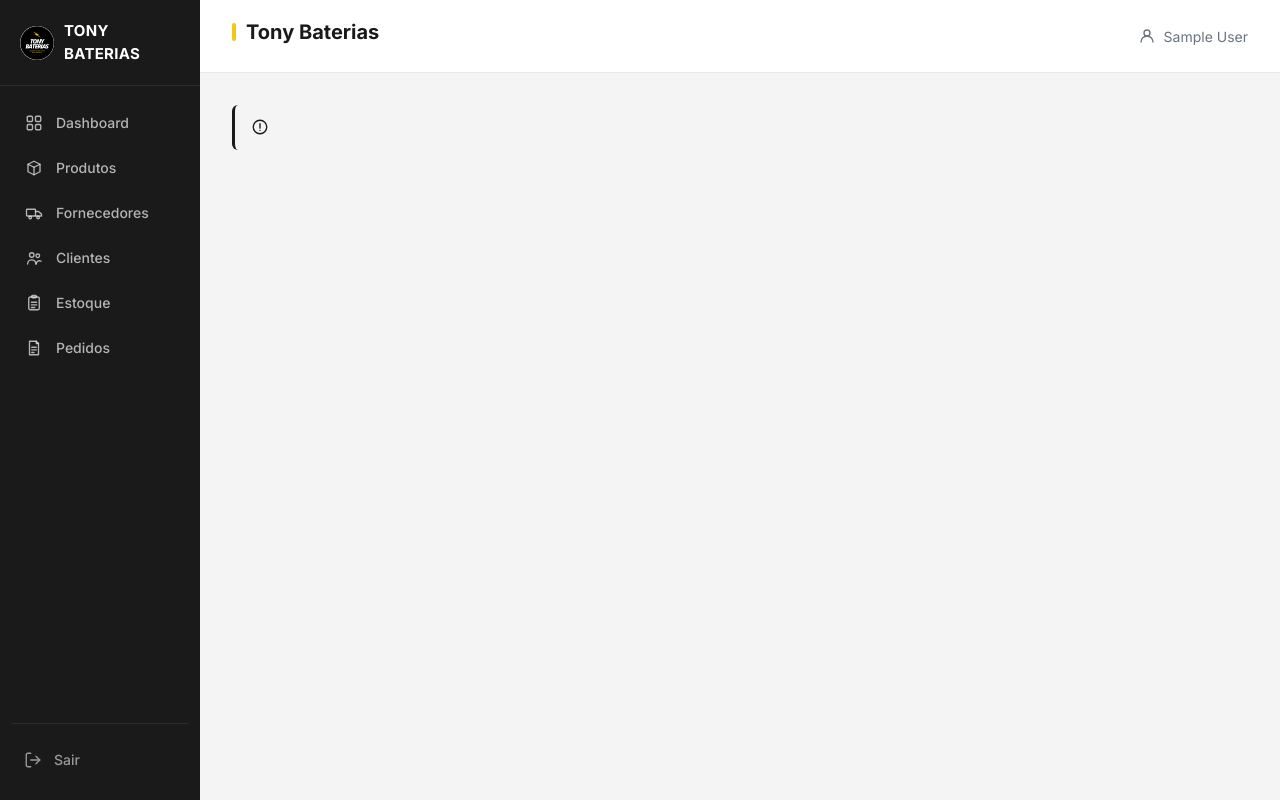
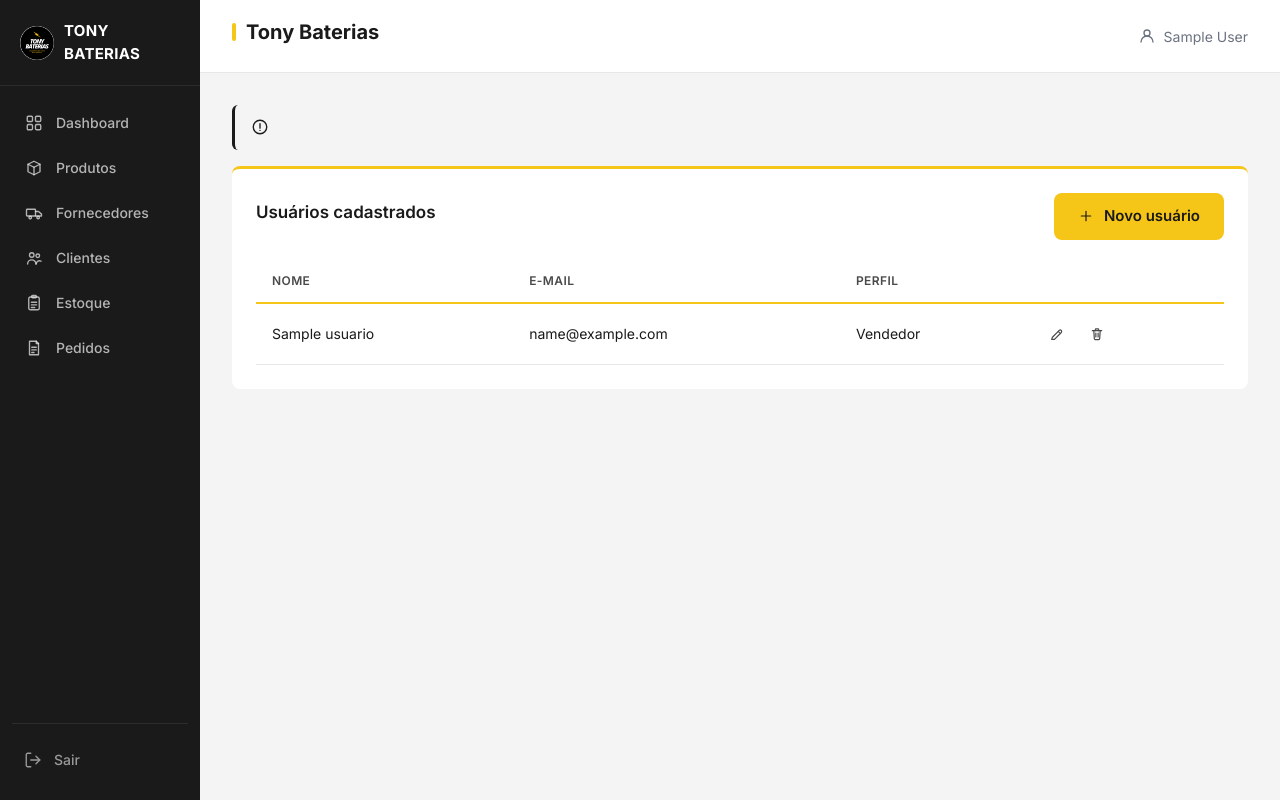
Before and after one commit to nick2103261/tony-baterias, a PHP site: the page made by app/views/usuarios/listar.php in a window 1280 px wide. Run offline with PHP 8.4, Linux system fonts and the light colour scheme; the visitor is signed in with stand-in values (Sample User, id 1); tables that the repository leaves empty hold one stand-in row (values such as "Sample post"); the template is opened without the code that fills it: most values are stand-ins (such as "Sample title", 1, 10 or a date in 2020).

Commit message:
Adciona a listagem de usuarios

```diff
--- a/app/views/usuarios/listar.php
+++ b/app/views/usuarios/listar.php
@@ -11,3 +11,50 @@ unset($_SESSION['mensagem']);
         <?= htmlspecialchars($mensagem['texto']) ?>
     </div>
 <?php endif; ?>
+
+<div class="cartao">
+    <div class="cartao__cabecalho">
+        <h2>Usuários cadastrados</h2>
+        <a href="usuarios.php?acao=form" class="btn btn-primario">
+            <?= icone('mais', 16) ?> Novo usuário
+        </a>
+    </div>
+
+    <?php if (empty($usuarios)): ?>
+        <div class="estado-vazio">
+            <?= icone('pessoa', 32) ?>
+            <p>Nenhum usuário cadastrado ainda.</p>
+        </div>
+    <?php else: ?>
+        <table class="tabela">
+            <thead>
+                <tr>
+                    <th>Nome</th>
+                    <th>E-mail</th>
+                    <th>Perfil</th>
+                    <th></th>
+                </tr>
+            </thead>
+            <tbody>
+                <?php foreach ($usuarios as $usuario): ?>
+                    <tr>
+                        <td><?= htmlspecialchars($usuario['nome']) ?></td>
+                        <td><?= htmlspecialchars($usuario['email']) ?></td>
+                        <td><?= $usuario['perfil'] === 'admin' ? 'Administrador' : 'Vendedor' ?></td>
+                        <td class="acoes">
+                            <a href="usuarios.php?acao=form&id=<?= $usuario['id'] ?>" title="Editar">
+                                <?= icone('editar', 16) ?>
+                            </a>
+                            <a href="usuarios.php?acao=excluir&id=<?= $usuario['id'] ?>"
+                               title="Excluir"
+                               class="acao-excluir"
+                               onclick="return confirm('Tem certeza que deseja excluir este usuário?');">
+                                <?= icone('excluir', 16) ?>
+                            </a>
+                        </td>
+                    </tr>
+                <?php endforeach; ?>
+            </tbody>
+        </table>
+    <?php endif; ?>
+</div>
```
